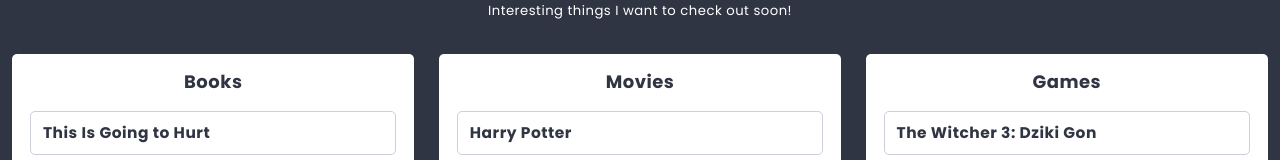
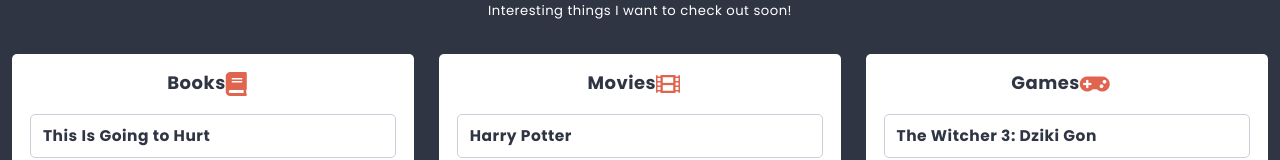
Before and after one commit to truepiotrek/learning-react, a React app: page / in a window 1280 px wide. Shown: the part 378-538 px from the top of the page. Built offline with nearby package versions, Linux system fonts and the light colour scheme.

Commit message:
finish state module

```diff
--- a/src/components/Column/Column.js
+++ b/src/components/Column/Column.js
@@ -4,6 +4,7 @@
 import Card from '../Card/Card.js';
 import Creator from '../Creator/Creator.js';
 import {settings} from '../../data/dataStore';
+import Icon from '../Icon/Icon.js';
 
 
 class Column extends React.Component {
@@ -30,7 +31,12 @@
     render() {
         return (
             <section className={styles.component}>
-                <h3 className={styles.title}>{this.props.title}</h3>
+                <h3 className={styles.title}>
+                    {this.props.title}
+                    <span className={styles.icon}>
+                        <Icon name={this.props.icon}/>
+                    </span>
+                </h3>
                 {this.state.cards.map(function(item) {
                     return <Card key={item.key} title={item.title} />
                 })}
```
